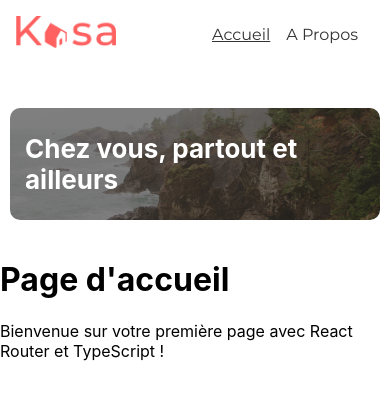
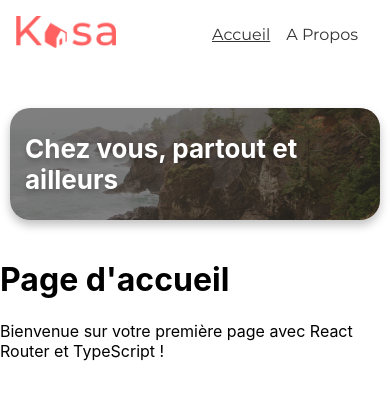
Before and after one commit to SamSam-01/kasa, a React (Create React App) app: page / in a window 390 px wide. Shown: the top 400 px of the page. Built offline with nearby package versions, Linux system fonts and the light colour scheme.

Commit message:
add shadow to carousel

```diff
--- a/src/styles/Carousel.scss
+++ b/src/styles/Carousel.scss
@@ -3,12 +3,13 @@
   width: calc(100% - 150px);
   height: 12em;
   overflow: hidden;
-  border-radius: 10px;
+  border-radius: 20px;
   margin: 40px auto;
+  box-shadow: 0px 5px 10px rgba(0, 0, 0, 0.25);
 
   @media only screen and (max-width: 600px) {
-    width: calc(100% - 20px); // Largeur ajustée avec une marge de 10px à gauche et à droite pour la version mobile
-    height: 7em; // Hauteur pour la version mobile
+    width: calc(100% - 20px);
+    height: 7em;
   }
   &__image {
     width: 100%;
@@ -35,6 +36,11 @@
     font-size: 50px;
     text-align: center;
     font-weight: bold;
+    text-shadow: 0px 3px 5px rgba(0, 0, 0, 0.25);
+    /*
+    -webkit-text-stroke-width: 1px;
+    -webkit-text-stroke-color: black;
+    */
     @media only screen and (max-width: 600px) {
       font-size: 26px;
       padding: 15px;
```
